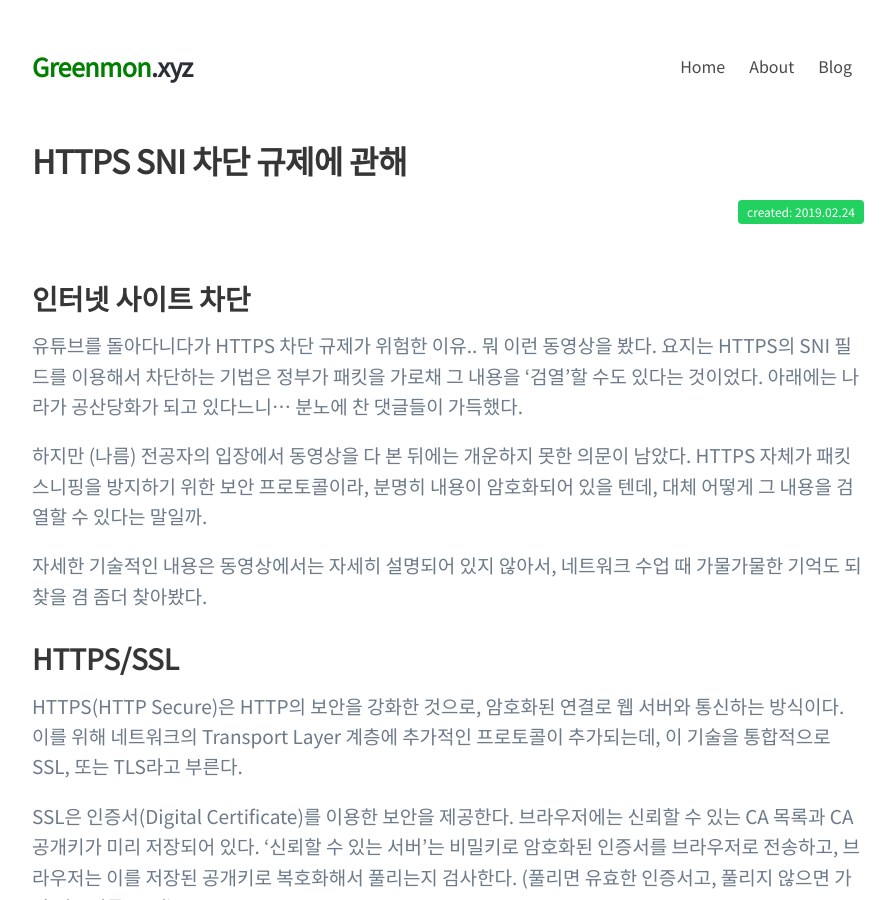
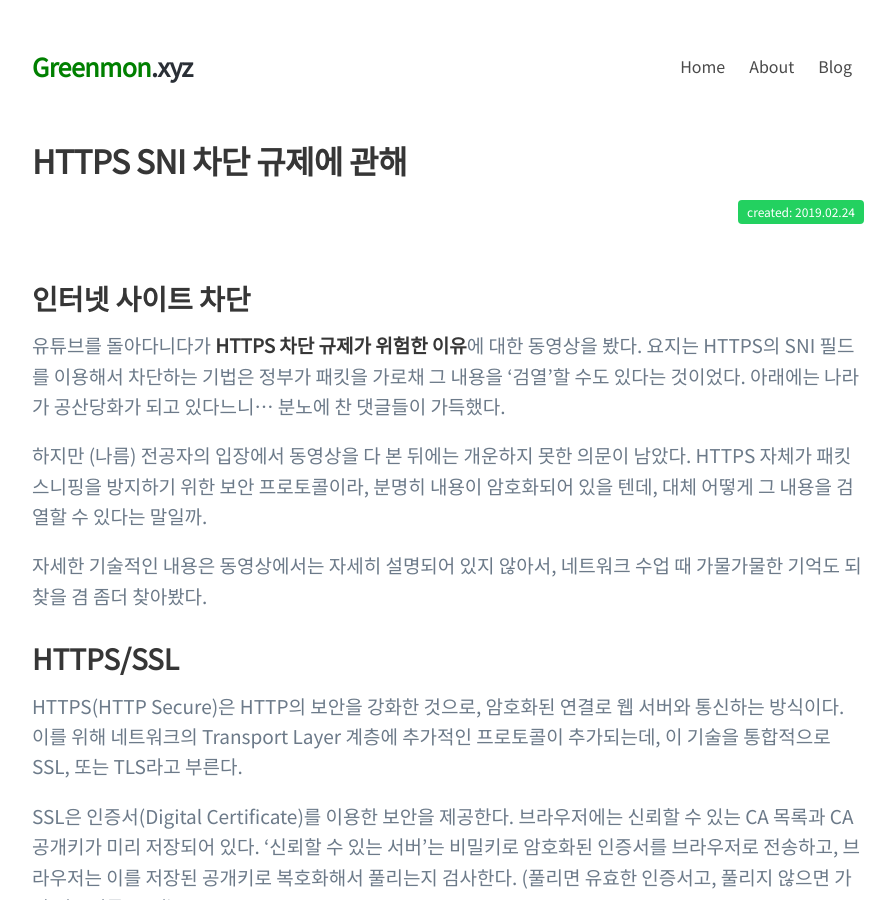
Before and after one commit to greenmonn/greenmonn.github.io, a Jekyll site: the page built from _posts/2019-02-24-sni-monitoring-on-https.md, in a window 1280 px wide and 900 px high. Shown: the whole window, without its empty margins (192-1087 px from the left). Built offline with Jekyll 4.4.1, drawn with Linux system fonts in a browser that asks for light colours; some web fonts are replaced; our own code applies the rules of GitHub Pages for plain Markdown files; comment, search, counter and statistics services are not loaded.

Commit message:
Minor modification on post content

```diff
--- a/_posts/2019-02-24-sni-monitoring-on-https.md
+++ b/_posts/2019-02-24-sni-monitoring-on-https.md
@@ -9,7 +9,7 @@ SNI 필드를 이용한 HTTPS 차단 기법을 알아보았다
 
 ## 인터넷 사이트 차단
 
-유튜브를 돌아다니다가 HTTPS 차단 규제가 위험한 이유.. 뭐 이런 동영상을 봤다. 요지는 HTTPS의 SNI 필드를 이용해서 차단하는 기법은 정부가 패킷을 가로채 그 내용을 ‘검열’할 수도 있다는 것이었다. 아래에는 나라가 공산당화가 되고 있다느니… 분노에 찬 댓글들이 가득했다.
+유튜브를 돌아다니다가 **HTTPS 차단 규제가 위험한 이유**에 대한 동영상을 봤다. 요지는 HTTPS의 SNI 필드를 이용해서 차단하는 기법은 정부가 패킷을 가로채 그 내용을 ‘검열’할 수도 있다는 것이었다. 아래에는 나라가 공산당화가 되고 있다느니… 분노에 찬 댓글들이 가득했다.
 
 하지만 (나름) 전공자의 입장에서 동영상을 다 본 뒤에는 개운하지 못한 의문이 남았다. HTTPS 자체가 패킷 스니핑을 방지하기 위한 보안 프로토콜이라, 분명히 내용이 암호화되어 있을 텐데, 대체 어떻게 그 내용을 검열할 수 있다는 말일까.
 
```
